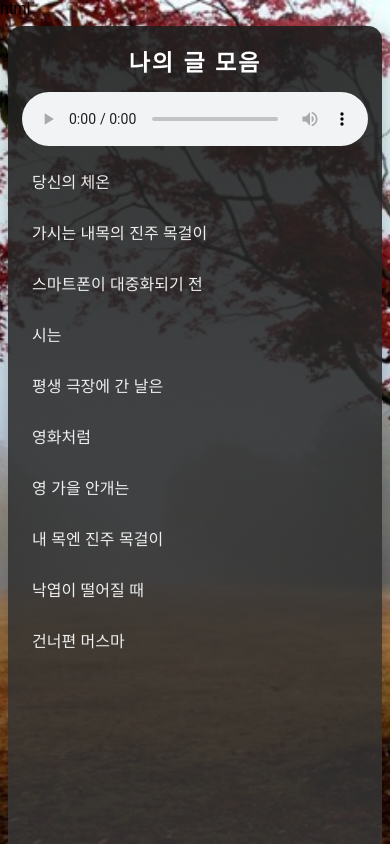
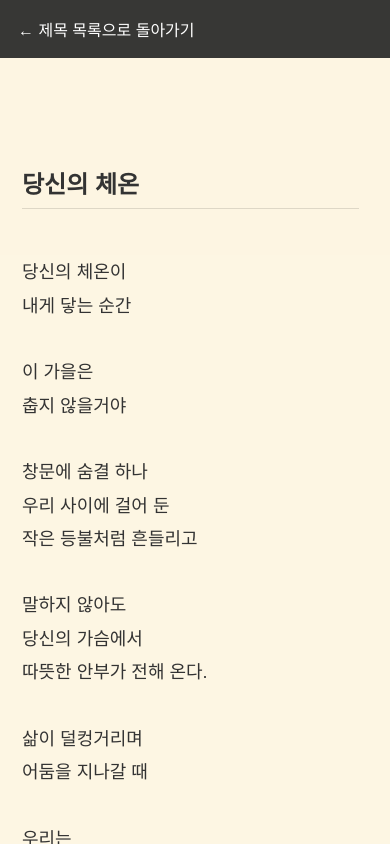
Before and after one commit to nanuly56-del/poem, a plain HTML site: page index.html in a window 390 px wide. Drawn offline with Linux system fonts and the light colour scheme.

Commit message:
Add files via upload

```diff
--- a/index.html
+++ b/index.html
@@ -374,47 +374,17 @@ body {
    작은 화면
    ===================================================== */
 
-@media (max-width: 900px) {
-
-    .reader {
-
-        gap: 10px;
-
-        padding: 10px;
-    }
-
-    .sidebar {
-
-        width: 24vw;
-
-        min-width: 150px;
-    }
-
-    .content {
-
-        width: 55vw;
-    }
-
-    .content-box {
-
-        padding: 25px;
-
-        font-size: 17px;
-    }
-
-    .title-item {
-
-        font-size: 14px;
-    }
+/* 스마트폰 화면 */
+.mobile-back {
+    display: none;
 }
 
-
-/* =====================================================
-   스마트폰 전용 화면
-   ===================================================== */
-.mobile-back { display: none; }
+.mobile-pagination {
+    display: none;
+}
 
 @media (max-width: 600px) {
+
     html, body {
         width: 100%;
         height: 100%;
@@ -425,69 +395,101 @@ body {
         display: block;
         width: 100%;
         height: 100vh;
-        padding: 8px;
-        box-sizing: border-box;
+        padding: 0;
     }
 
     .sidebar {
         width: 100%;
         min-width: 0;
-        height: calc(100vh - 16px);
-        padding: 18px 14px;
-        border-radius: 14px;
+        height: 100vh;
+        padding: 20px 15px;
         box-sizing: border-box;
+        border-radius: 0;
+        overflow-y: auto;
     }
 
-    .main-title { font-size: 23px; margin-bottom: 14px; }
-    .audio-box { margin-bottom: 12px; }
+    .main-title {
+        font-size: 23px;
+        margin-bottom: 18px;
+    }
 
     .title-item {
-        font-size: 16px;
-        padding: 11px 10px;
-        margin-bottom: 5px;
+        font-size: 17px;
+        padding: 13px 10px;
+        margin-bottom: 7px;
     }
 
     .content {
         display: none;
-        width: 100%;
-        height: calc(100vh - 16px);
-        box-sizing: border-box;
+        position: fixed;
+        left: 0;
+        top: 0;
+        width: 100vw;
+        height: 100vh;
+        padding: 0;
+        z-index: 1000;
+        background: rgba(253,246,227,0.98);
     }
 
     .content.mobile-open {
-        display: flex;
-        width: 100%;
+        display: block;
     }
 
     .content-box {
         width: 100%;
-        height: calc(100vh - 70px);
-        padding: 18px 20px;
-        border-radius: 14px;
-        font-size: 17px;
-        line-height: 1.8;
+        height: calc(100vh - 58px);
+        min-height: 0;
+        padding: 18px 22px 35px;
         box-sizing: border-box;
+        border-radius: 0;
+        box-shadow: none;
+        font-size: 18px;
+        line-height: 1.85;
+        overflow-y: auto;
     }
 
     .content-title {
         font-size: 24px;
-        margin-bottom: 10px;
+        margin-bottom: 14px;
+        padding-bottom: 8px;
     }
-
-    .pagination { display: none; }
 
     .mobile-back {
         display: block;
-        flex: 0 0 48px;
         width: 100%;
-        height: 42px;
-        margin-bottom: 6px;
+        height: 58px;
         border: none;
-        border-radius: 10px;
-        background: rgba(40,40,40,0.78);
+        background: rgba(40,40,40,0.92);
         color: white;
         font-size: 16px;
+        text-align: left;
+        padding: 0 18px;
         cursor: pointer;
+    }
+
+    /* 스마트폰에서도 제목을 10개씩 페이지로 표시 */
+    /* 스마트폰에서는 제목 목록 아래에 페이지 번호 표시 */
+    .mobile-pagination {
+        display: flex;
+        width: 100%;
+        min-height: 50px;
+        align-items: center;
+        justify-content: center;
+        gap: 8px;
+        margin-top: 8px;
+        padding: 5px 0 15px;
+        box-sizing: border-box;
+    }
+
+    /* PC용 페이지 수열은 스마트폰에서 숨김 */
+    .pagination {
+        display: none;
+    }
+
+    .page-number {
+        min-width: 36px;
+        height: 36px;
+        font-size: 15px;
     }
 }
 
@@ -617,6 +619,9 @@ body {
 
         </div>
 
+        <!-- 스마트폰 전용 페이지 수열 -->
+        <div class="mobile-pagination" id="mobilePagination"></div>
+
     </aside>
 
 
@@ -626,8 +631,7 @@ body {
          ================================================= -->
 
     <main class="content">
-
-        <button class="mobile-back" onclick="backToMain()">← 제목 목록으로 돌아가기</button>
+        <button class="mobile-back" onclick="backToTitles()">← 제목 목록으로 돌아가기</button>
 
 
         <!-- 1. 당신의 체온 -->
@@ -1145,6 +1149,9 @@ const contents =
 const pagination =
     document.getElementById("pagination");
 
+const mobilePagination =
+    document.getElementById("mobilePagination");
+
 
 /* =====================================================
    페이지 번호 만들기
@@ -1154,11 +1161,14 @@ function createPagination() {
 
     pagination.innerHTML = "";
 
+    if (mobilePagination) {
+        mobilePagination.innerHTML = "";
+    }
+
     const totalPages =
         Math.ceil(
             titles.length / itemsPerPage
         );
-
 
     for (
         let page = 1;
@@ -1166,32 +1176,41 @@ function createPagination() {
         page++
     ) {
 
+        /* PC용 */
         const button =
             document.createElement("button");
 
-        button.className =
-            "page-number";
-
-        button.textContent =
-            page;
-
+        button.className = "page-number";
+        button.textContent = page;
 
         button.onclick = function() {
-
             showPage(page);
-
         };
-
 
         pagination.appendChild(button);
 
+
+        /* 스마트폰용 */
+        if (mobilePagination) {
+
+            const mobileButton =
+                document.createElement("button");
+
+            mobileButton.className = "page-number";
+            mobileButton.textContent = page;
+
+            mobileButton.onclick = function() {
+                showPage(page);
+            };
+
+            mobilePagination.appendChild(mobileButton);
+        }
     }
-
 }
 
 
 /* =====================================================
-   페이지 표시
+    페이지 표시
    ===================================================== */
 
 function showPage(page) {
@@ -1231,7 +1250,7 @@ function showPage(page) {
 
     const buttons =
         document.querySelectorAll(
-            ".page-number"
+            ".pagination .page-number, .mobile-pagination .page-number"
         );
 
 
@@ -1258,13 +1277,9 @@ function showPage(page) {
     );
 
 
-    /* PC에서는 기존처럼 첫 번째 시를 표시
-       스마트폰에서는 처음에 제목 목록만 표시 */
-    if (!isMobile()) {
-        showContent(start);
-    } else {
-        closeMobileContent();
-    }
+    /* 해당 페이지 첫 번째 시 */
+
+    showContent(start);
 
 }
 
@@ -1277,84 +1292,107 @@ function showPage(page) {
 function showContent(number) {
 
     /* 스마트폰에서는 제목 목록을 숨기고 본문만 표시 */
-    if (isMobile()) {
+    if (window.innerWidth <= 600) {
         document.querySelector(".sidebar").style.display = "none";
         document.querySelector(".content").classList.add("mobile-open");
     }
 
+
+
     /* 모든 본문 닫기 */
+
     contents.forEach(
         content => {
-            content.classList.remove("active");
+
+            content.classList.remove(
+                "active"
+            );
+
         }
     );
 
+
     /* 선택한 본문 열기 */
+
     if (contents[number]) {
-        contents[number].classList.add("active");
+
+        contents[number].classList.add(
+            "active"
+        );
+
+
+        /*
+           새로운 시를 열면
+           본문 맨 위에서 시작
+        */
+
         contents[number].scrollTop = 0;
+
     }
 
+
     /* 제목 활성화 */
+
     titles.forEach(
         (title, index) => {
+
             if (index === number) {
-                title.classList.add("active");
+
+                title.classList.add(
+                    "active"
+                );
+
             } else {
-                title.classList.remove("active");
+
+                title.classList.remove(
+                    "active"
+                );
+
             }
+
         }
     );
 
-    /* 제목을 클릭하면 음악 재생 */
+
+    /* =================================================
+       제목을 클릭하면 음악 재생
+       ================================================= */
+
     if (music) {
+
         music.play().catch(
             function(error) {
+
                 console.log(
                     "음악 재생을 시작하지 못했습니다.",
                     error
                 );
+
             }
         );
+
     }
+
 }
 
-/* 스마트폰인지 확인 */
-function isMobile() {
-    return window.matchMedia("(max-width: 600px)").matches;
-}
 
-/* 스마트폰 본문에서 제목 목록으로 돌아가기 */
-function backToMain() {
-    closeMobileContent();
+/* =====================================================
+   스마트폰 제목 목록으로 돌아가기
+   ===================================================== */
+
+function backToTitles() {
+    document.querySelector(".content").classList.remove("mobile-open");
+    document.querySelector(".sidebar").style.display = "block";
+
+    contents.forEach(content => {
+        content.classList.remove("active");
+    });
 
     titles.forEach(title => {
         title.classList.remove("active");
     });
 }
 
-/* 스마트폰 본문 닫기 */
-function closeMobileContent() {
-    const sidebar = document.querySelector(".sidebar");
-    const content = document.querySelector(".content");
-
-    if (isMobile()) {
-        sidebar.style.display = "block";
-        content.classList.remove("mobile-open");
-
-        contents.forEach(contentBox => {
-            contentBox.classList.remove("active");
-        });
-    }
-}
-
-/* 화면 크기가 바뀌어도 정상 복귀 */
-window.addEventListener("resize", function() {
-    if (!isMobile()) {
-        document.querySelector(".sidebar").style.display = "";
-        document.querySelector(".content").classList.remove("mobile-open");
-    }
-});
 
 /* =====================================================
    시작
```
Also changed, not shown: !DOCTYPE html.txt.
